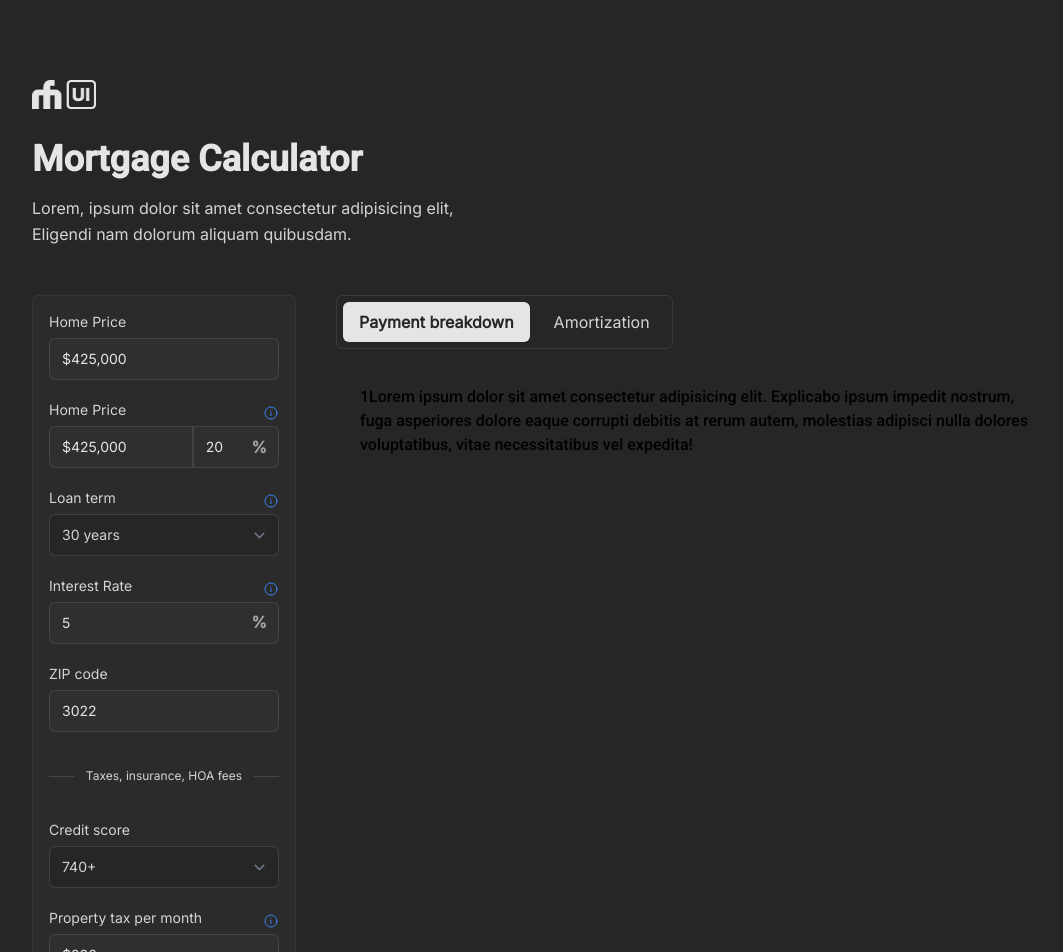
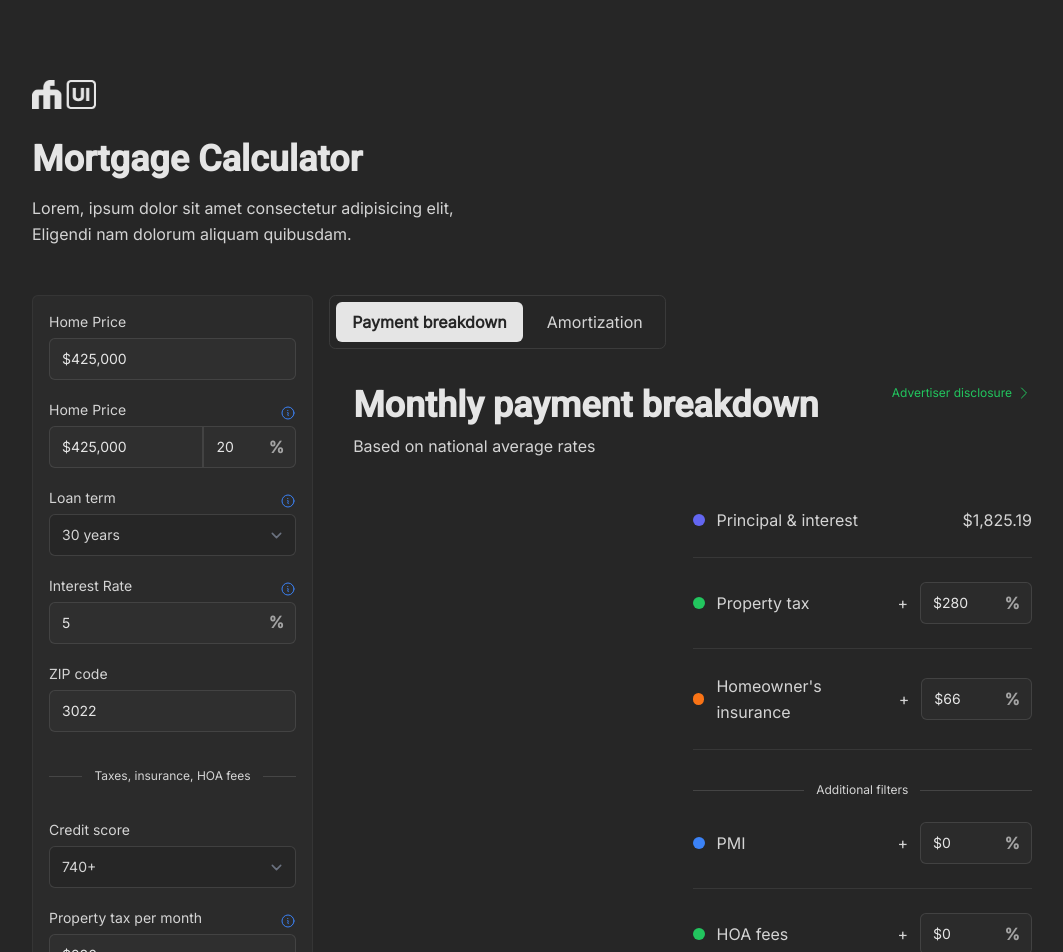
Before and after one commit to fwedwicc/FM-DailyUI, a React (Vite) app: page /day04 in a window 1280 px wide. Shown: the top 952 px of the page, without its empty margins (96-1159 px from the left). Built offline with nearby package versions, Linux system fonts and the light colour scheme; what @codaworks/react-glow would draw is missing.

Commit message:
Created layour for one section; 'Payment breakdown' section in day04 challenge

```diff
--- a/src/pages/Day04.jsx
+++ b/src/pages/Day04.jsx
@@ -48,6 +48,26 @@ const Day04 = () => {
     )
   }
 
+  const PercentInput = ({ id, value }) => {
+    return (
+      <div className='flex gap-3 items-center'>
+        <span className='text-neutral-300'>+</span>
+        <div className="relative w-full max-w-[7rem]">
+          <div className="pointer-events-none absolute inset-y-0 end-0 flex items-center pe-3">
+            <span className='text-neutral-400 font-bold'>%</span>
+          </div>
+          <input
+            id={id}
+            type='text'
+            className={`w-full rounded-md bg-neutral-700/20 border border-neutral-600/60 py-2.5 px-3 pe-10 text-sm transition duration-300 ease-in-out focus:ring-neutral-400 focus:border-neutral-400 focus:ring-1 text-neutral-200 placeholder:text-neutral-400/70`}
+            required='false'
+            value={value}
+          />
+        </div>
+      </div>
+    )
+  }
+
   return (
     <motion.div
       initial={{ opacity: 0 }}
@@ -73,7 +93,7 @@ const Day04 = () => {
               </div>
             </div>
           </div>
-          <div className='grid lg:grid-cols-7 grid-cols-1 gap-10'>
+          <div className='grid lg:grid-cols-7 grid-cols-1 gap-4'>
             <div className='lg:col-span-2 col-span-1 bg-neutral-700/20 border border-neutral-700/50 p-4 rounded-md space-y-5'>
               <div>
                 <InputField
@@ -292,9 +312,87 @@ const Day04 = () => {
                       animate={{ opacity: 1 }}
                       exit={{ opacity: 0 }}
                       transition={{ duration: 0.3 }}
-                      className='p-6'
+                      className='p-6 space-y-6'
                     >
-                      <h1>1Lorem ipsum dolor sit amet consectetur adipisicing elit. Explicabo ipsum impedit nostrum, fuga asperiores dolore eaque corrupti debitis at rerum autem, molestias adipisci nulla dolores voluptatibus, vitae necessitatibus vel expedita!</h1>
+                      <div className='flex justify-between items-start'>
+                        <div className='space-y-2'>
+                          <h1 className="text-2xl font-bold text-neutral-200 sm:text-3xl md:text-4xl">
+                            Monthly payment breakdown
+                          </h1>
+                          <p className="leading-relaxed text-neutral-300">
+                            Based on national average rates
+                          </p>
+                        </div>
+                        <a href="#" className='flex items-center gap-1 text-green-500 text-xs text-nowrap'>
+                          Advertiser disclosure
+                          <svg xmlns="http://www.w3.org/2000/svg" fill="none" viewBox="0 0 24 24" strokeWidth={1.5} stroke="currentColor" className="size-4">
+                            <path strokeLinecap="round" strokeLinejoin="round" d="m8.25 4.5 7.5 7.5-7.5 7.5" />
+                          </svg>
+                        </a>
+                      </div>
+                      <div className='grid grid-cols-2'>
+                        <div className='col-span-1'>
+
+                        </div>
+                        <div className='col-span-1'>
+                          <div className='flex justify-between items-center py-6 border-b border-neutral-600/40'>
+                            <span className="leading-relaxed text-neutral-300 inline-flex gap-3 items-center">
+                              <span className='w-3 h-3 flex rounded-full bg-indigo-500'></span>
+                              Principal & interest
+                            </span>
+                            <span className="leading-relaxed text-neutral-300 inline-flex gap-3 items-center">
+                              $1,825.19
+                            </span>
+                          </div>
+                          <div className='flex justify-between items-center py-6 border-b border-neutral-600/40'>
+                            <span className="leading-relaxed text-neutral-300 inline-flex gap-3 items-center">
+                              <span className='w-3 h-3 flex rounded-full bg-green-500'></span>
+                              Property tax
+                            </span>
+                            <PercentInput
+                              id='property-tax'
+                              value='$280'
+                            />
+                          </div>
+                          <div className='flex justify-between items-center py-6 border-b border-neutral-600/40'>
+                            <span className="leading-relaxed text-neutral-300 inline-flex gap-3 items-center">
+                              <span className='w-3 h-3 flex rounded-full bg-orange-500'></span>
+                              Homeowner's insurance
+                            </span>
+                            <PercentInput
+                              id='homeowner-insurance'
+                              value='$66'
+                            />
+                          </div>
+                          <div className='text-center flex items-center w-full pt-8'>
+                            <hr className='h-px w-full border-neutral-600/70' />
+                            <p className='text-neutral-300 text-xs text-nowrap px-3'>
+                              Additional filters
+                            </p>
+                            <hr className='h-px w-full border-neutral-600/70' />
+                          </div>
+                          <div className='flex justify-between items-center py-6 border-b border-neutral-600/40'>
+                            <span className="leading-relaxed text-neutral-300 inline-flex gap-3 items-center">
+                              <span className='w-3 h-3 flex rounded-full bg-blue-500'></span>
+                              PMI
+                            </span>
+                            <PercentInput
+                              id='pmi'
+                              value='$0'
+                            />
+                          </div>
+                          <div className='flex justify-between items-center py-6 border-b border-neutral-600/40'>
+                            <span className="leading-relaxed text-neutral-300 inline-flex gap-3 items-center">
+                              <span className='w-3 h-3 flex rounded-full bg-green-500'></span>
+                              HOA fees
+                            </span>
+                            <PercentInput
+                              id='hoa-fees'
+                              value='$0'
+                            />
+                          </div>
+                        </div>
+                      </div>
                     </motion.div>
                   ) : (
                     <motion.div
```
